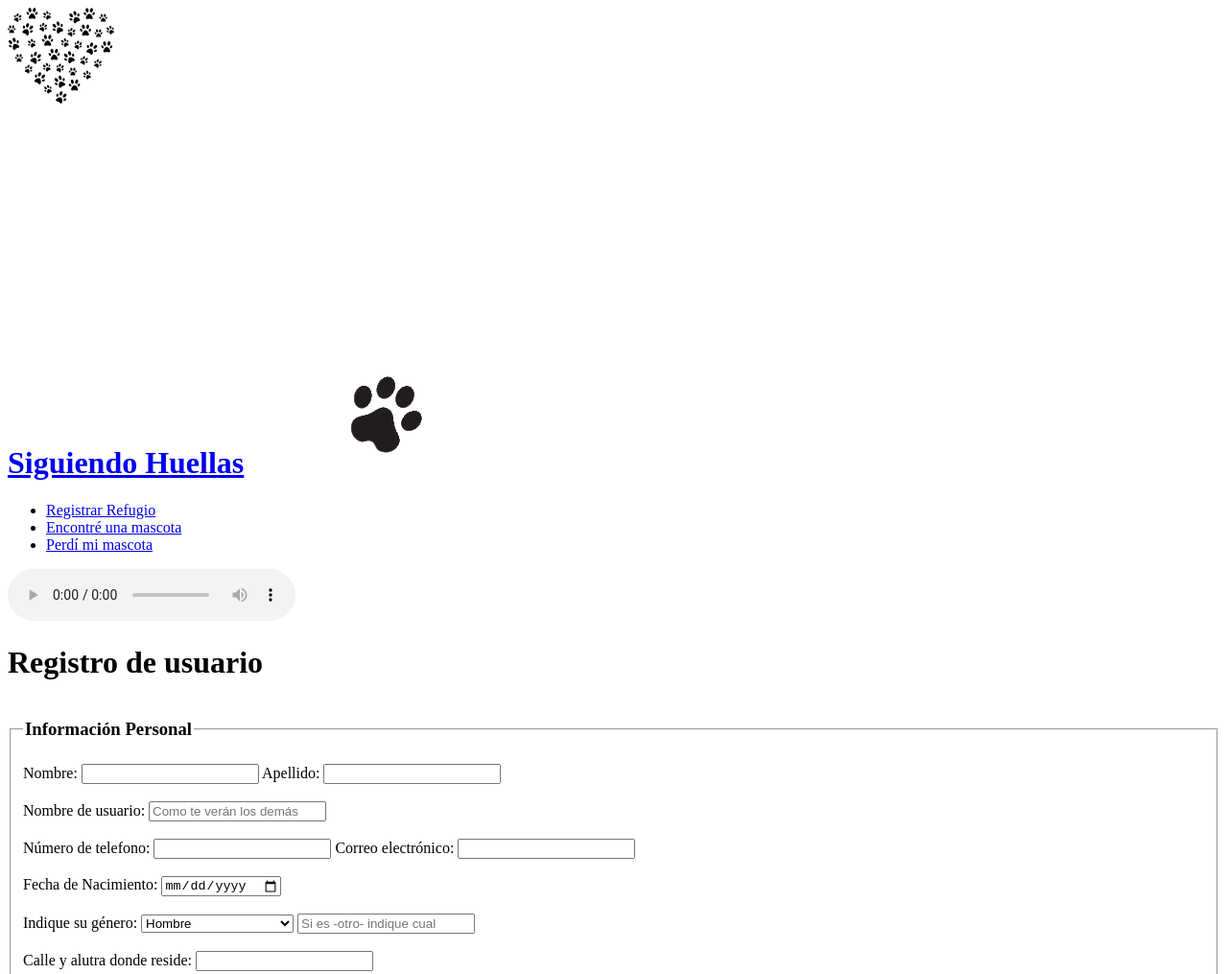
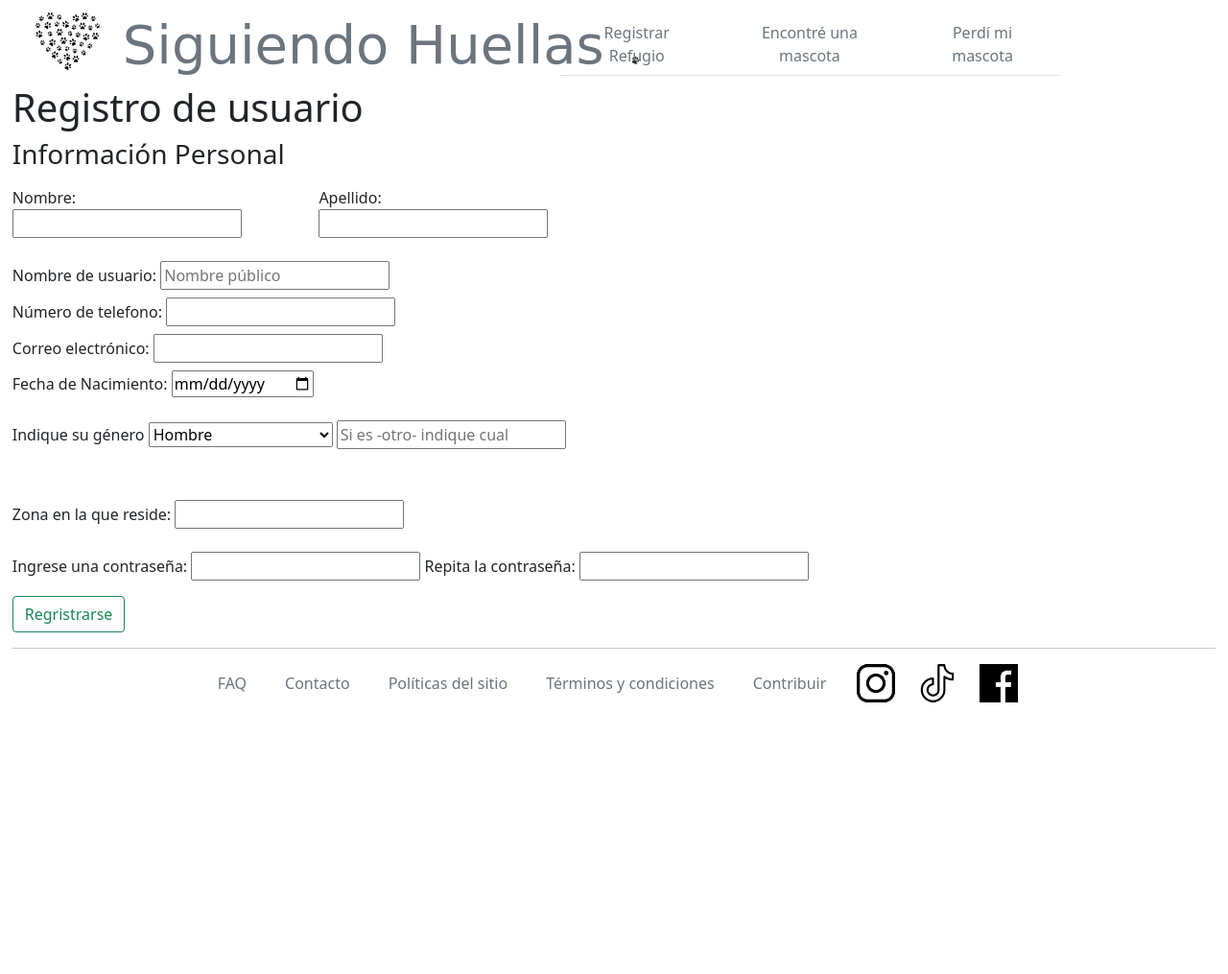
Before and after one commit to BelialDaNoS/Siguiendo-Huellas, a plain HTML site: page Registro-SH.html in a window 1280 px wide. Shown: the top 1015 px of the page at 96% size. After the commit the page ends 800 px from the top, so only its background shows below. Drawn offline with nearby package versions, Linux system fonts and the light colour scheme; a web font is replaced by a local one.

Commit message:
Completo con Bootstrap

```diff
--- a/Registro-SH.html
+++ b/Registro-SH.html
@@ -1,57 +1,58 @@
 <!DOCTYPE html>
-<html lang="en">
+<html lang="es">
 <head>
-    <meta charset="UTF-8">
+    <META charset="UTF-8">
+    <title> Siguiendo Huellas</title>
     <meta http-equiv="X-UA-Compatible" content="IE=edge">
     <meta name="viewport" content="width=device-width, initial-scale=1.0">
-    <title>Registrarse como usuario</title>
-    <link rel="stylesheet" href="Header_Y_Footers.css">
-    <link rel="stylesheet" href="formularios.css">
+    <link href="https://cdn.jsdelivr.net/npm/bootstrap@5.1.0/dist/css/bootstrap.min.css" rel="stylesheet" integrity="sha384-KyZXEAg3QhqLMpG8r+8fhAXLRk2vvoC2f3B09zVXn8CA5QIVfZOJ3BCsw2P0p/We" crossorigin="anonymous">
+    <link rel="stylesheet" href="BtStp/css/bootstrap.css">
     <link rel="preconnect" href="https://fonts.googleapis.com">
     <link rel="preconnect" href="https://fonts.gstatic.com" crossorigin>
     <link href="https://fonts.googleapis.com/css2?family=Style+Script&display=swap" rel="stylesheet">
 </head>
 
-<body>
-    <header>
-        <div><img src="Recursos\Logo ps ajustado.png" alt="logo" class="Logo"></div>
-        <div> <h1><a href="Index.html">Siguiendo Huellas</a><a href="Index.html"><img src="recursos/patitas-camino.gif" alt="" class="Header_Gif" id="GifPatitas"></a></h1>   </div>
-        <div>
-            <nav>
-                <ul>
-                    <li><a href="RegistrarRefugio.html">Registrar Refugio</a></li>
-                    <li><a href="EncontreUnaMascota.html">Encontré una mascota</a></li>
-                    <li><a href="PerdiMiMascota.html">Perdí mi mascota</a></li>
+<body class="bg-beige">
+    <header class="row container align-items-start">
+        <img src="Recursos\Logo ps ajustado.png" alt="logo" class="flex-nowrap col-xs-none col-sm-1 col-md-2 col-lg-1">
+        <h1 class="text-nowrap col-md-5 col-sm-5 col-lg-5" style="font-family: 'Style Script', cursive; font-size: 350%;"><a href="Index.html">Siguiendo Huellas</a> <a href="Index.html"><img src="recursos/patitas-camino.gif" alt="" class="flex-nowrap col-xs-none col-sm-1 col-md col-lg-1 col" id="GifPatitas"></a> </h1>
+        <nav class="flex-nowrap col-md">
+            <ul class="nav nav-tabs flex-nowrap justify-content-between">
+                <li class="nav-item"><a class="nav-link text-center" href="RegistrarRefugio.html">Registrar Refugio</a></li>
+                <li class="nav-item"><a class="nav-link text-center" href="EncontreUnaMascota.html">Encontré una mascota</a></li>
+                <li class="nav-item"><a class="nav-link text-center" href="PerdiMiMascota.html">Perdí mi mascota</a></li>
             </ul>
         </nav>
-        </div>
-    <audio src="recursos/cool-cats by family-kush Artlist.mp3" preload="auto" controls loop class="musica" ></audio>
     </header>
 
     <h1> Registro de usuario</h1>
 
     <form action="" method="POST" enctype="text/plain">
-        <fieldset>
             <legend><h3>Información Personal</h3></legend>
+                <div class="row">
+                    <div class="col-sm-6 col-md-4 col-xl-3 mb-2 ">
                         <label for="Nombre">Nombre:</label>
                         <input type="text"name="Nombre">
+                    </div>
+                    <div class="col-sm-6 col-md-4 col-xl-3 mb-4">
                         <label for="Apellido">Apellido:</label>
                         <input type="text"name="Apellido">
-            <br><br>
+                    </div>
+                </div>
             <label for="nombre_usuario">Nombre de usuario:</label>
-            <input type="text" name="nombre_usuario" placeholder="Como te verán los demás">
-            <br><br>
+            <input type="text" name="nombre_usuario" placeholder="Nombre público" style="min-width: 200px;" class="mb-2">
+            <br>
             <label for="Numero_De_Contacto">Número de telefono:</label>
-            <input type="text"name="Numero_De_Contacto">
+            <input type="text"name="Numero_De_Contacto" class="mb-2">
+            <br>
             <label for="correo">Correo electrónico:</label>
-            <input type="email" name="correo" id="">
-            <br>
+            <input type="email" name="correo" class="mb-2">
             <br>
             <label for="Fecha_Nacimiento">Fecha de Nacimiento:</label>
             <input type="date" name="Fecha_Nacimiento">
             <br><br>
             <form action="">
-                <label for="sexo">Indique su género:</label>
+                <label for="sexo" class="mb-2">Indique su género</label>
                 <select name="sexo" id="">
                     <option value="H">Hombre</option>
                     <option value="M">Mujer</option>
@@ -61,33 +62,32 @@
                 <input type="text" placeholder="Si es -otro- indique cual">
             </form>
             <br><br>
-            <label for="direccion">Calle y alutra donde reside:</label>
+            <label for="direccion">Zona en la que reside:</label>
             <input type="text" name="direccion">
             <br><br>
-            <label for="contrasenia">Ingrese una contraña</label>
+            <label for="contrasenia">Ingrese una contraseña:</label>
+            <input type="password" name="contrasenia" class="mb-2">
+            <label for="contrasenia">Repita la contraseña:</label>
             <input type="password" name="contrasenia">
-            <label for="contrasenia">Repita la contraseña</label>
-            <input type="password" name="contrasenia">
-        </fieldset>
-        <input type="Submit" name="enviar" value="Regristrarse" class="Submit_Button">
+            <br>
     </form>
+    <input type="Submit" name="enviar" value="Regristrarse" class="btn btn-outline-success mt-2">
 
     <footer>
         <hr>
         <nav>
-            <ul>
-                <li><a href="Contacto-SH.html">Contacto</a></li>
-                <li><a href="FAQ-SH.html">FAQ</a></li>
-                <li><a href="PoliticasDelSitio-SH.html">Políticas del sitio</a></li>
-                <li><a href="TerminosYCondiciones-SH.html">Términos y condiciones</a></li>
-                <li><a href="Contribuir-Donar.html">Contribuir</a></li>
-                <li><a target="_blank" href="https://www.facebook.com"><img src="Recursos/facebook logo png.png" alt="Boton para Facebook" class="Redes_Sociales"></a></li>
-                <li><a target="_blank" href="https://www.tiktok.com/es"><img src="Recursos/logo tiktok2.png" alt="Boton para Tik Tok" class="Redes_Sociales"></a></li>
-                <li><a target="_blank" href="https://www.instagram.com/lautygazzo/"><img src="recursos/IgLogo.png" alt="Boton para instagram" class="Redes_Sociales"></a></li>
-                <!-- Las Redes sociales puestas son de referencia, al terminar el proyecto armaré las páginas correspondientes  -->
+            <ul class="nav justify-content-center">
+                <li class="nav_item me-4"><a class="nav-link px-2 text-muted" href="FAQ-SH.html">FAQ</a></li>
+                <li class="nav_item me-4"><a class="nav-link px-2 text-muted" href="Contacto-SH.html">Contacto</a></li>
+                <li class="nav_item me-4"><a class="nav-link px-2 text-muted" href="PoliticasDelSitio-SH.html">Políticas del sitio</a></li>
+                <li class="nav_item me-4"><a class="nav-link px-2 text-muted" href="TerminosYCondiciones-SH.html">Términos y condiciones</a></li>
+                <li class="nav_item me-4"><a class="nav-link px-2 text-muted" href="Contribuir-Donar.html">Contribuir</a></li>
+                <li class="nav_item me-4 align-middle"><a target="_blank" href="https://www.instagram.com/lautygazzo/"><img src="recursos/IgLogo.png" alt="Boton para instagram" ></a></li>
+                <li class="nav_item me-4 align-middle"><a target="_blank" href="https://www.tiktok.com/es"><img src="Recursos/logo tiktok2.png" alt="Boton para Tik Tok"></a></li>
+                <li class="nav_item  align-middle"><a target="_blank" href="https://www.facebook.com"><img src="Recursos/facebook logo.png" alt="Boton para Facebook"></a></li>
             </ul>
         </nav>
     </footer>
-
+<script src="https://cdn.jsdelivr.net/npm/bootstrap@5.1.0/dist/js/bootstrap.bundle.min.js" integrity="sha384-U1DAWAznBHeqEIlVSCgzq+c9gqGAJn5c/t99JyeKa9xxaYpSvHU5awsuZVVFIhvj" crossorigin="anonymous"></script>
 </body>
 </html>
```
Lines whose indentation alone changed are shown as unchanged.
